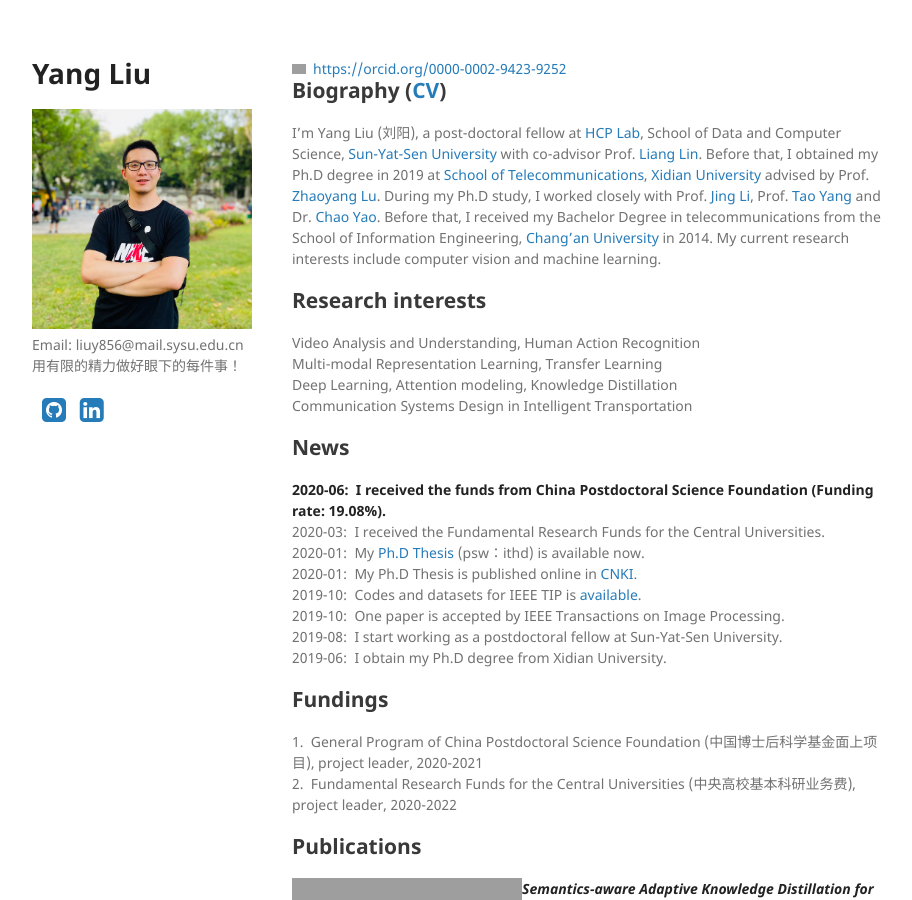
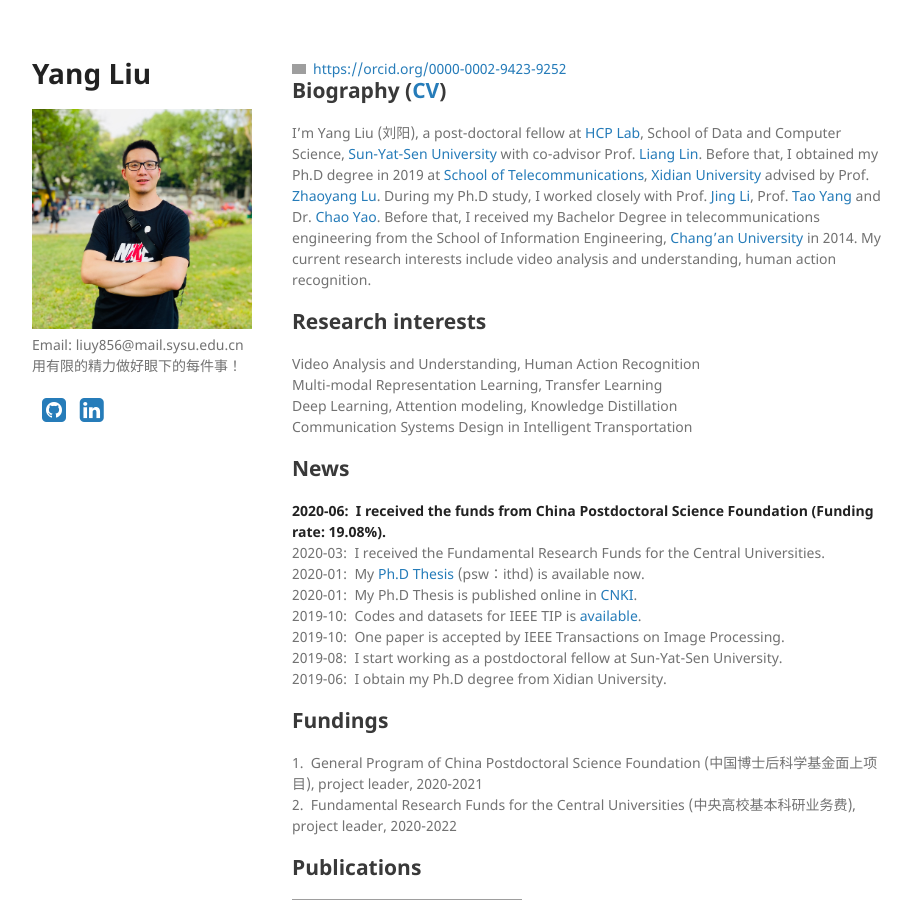
Before and after one commit to YangLiu9208/home, a Jekyll site: the page built from index.md, in a window 1280 px wide and 900 px high. Shown: the whole window, without its empty margins (178-1090 px from the left). Built offline with Jekyll 4.4.1, drawn with Linux system fonts in a browser that asks for light colours; a style sheet for code colours, icons or effects is not loaded; grey boxes are pictures that could not be loaded.

Commit message:
Update index.md

```diff
--- a/index.md
+++ b/index.md
@@ -4,7 +4,7 @@ layout: default
 <div itemscope itemtype="https://schema.org/Person"><a itemprop="sameAs" content="https://orcid.org/0000-0002-9423-9252" href="https://orcid.org/0000-0002-9423-9252" target="orcid.widget" rel="noopener noreferrer" style="vertical-align:top;"><img src="https://orcid.org/sites/default/files/images/orcid_16x16.png" style="width:1em;margin-right:.5em;" alt="ORCID iD icon">https://orcid.org/0000-0002-9423-9252</a></div>
 
 ## Biography ([CV](https://drive.google.com/file/d/1Q5dyiX7RWbashRSv-_U7NgtH3hqfy2q9/view?usp=sharing))
-I'm Yang Liu (刘阳), a post-doctoral fellow at [HCP Lab](http://www.sysu-hcp.net/home/), School of Data and Computer Science, [Sun-Yat-Sen University](http://www.sysu.edu.cn/) with co-advisor Prof. [Liang Lin](http://www.linliang.net/). Before that, I obtained my Ph.D degree in 2019 at [School of Telecommunications](http://ste.xidian.edu.cn/), [Xidian University](https://www.xidian.edu.cn/) advised by Prof. [Zhaoyang Lu](http://web.xidian.edu.cn/zhylu/). During my Ph.D study, I worked closely with Prof. [Jing Li](https://web.xidian.edu.cn/jingli/), Prof. [Tao Yang](https://scholar.google.com/citations?hl=en&user=Lvn4nH8AAAAJ) and Dr. [Chao Yao](https://scholar.google.com/citations?user=n6w02qoAAAAJ&hl=en). Before that, I received my Bachelor Degree in telecommunications from the School of Information Engineering, [Chang’an University](http://www.chd.edu.cn/) in 2014. My current research interests include computer vision and machine learning.
+I'm Yang Liu (刘阳), a post-doctoral fellow at [HCP Lab](http://www.sysu-hcp.net/home/), School of Data and Computer Science, [Sun-Yat-Sen University](http://www.sysu.edu.cn/) with co-advisor Prof. [Liang Lin](http://www.linliang.net/). Before that, I obtained my Ph.D degree in 2019 at [School of Telecommunications](http://ste.xidian.edu.cn/), [Xidian University](https://www.xidian.edu.cn/) advised by Prof. [Zhaoyang Lu](http://web.xidian.edu.cn/zhylu/). During my Ph.D study, I worked closely with Prof. [Jing Li](https://web.xidian.edu.cn/jingli/), Prof. [Tao Yang](https://scholar.google.com/citations?hl=en&user=Lvn4nH8AAAAJ) and Dr. [Chao Yao](https://scholar.google.com/citations?user=n6w02qoAAAAJ&hl=en). Before that, I received my Bachelor Degree in telecommunications engineering from the School of Information Engineering, [Chang’an University](http://www.chd.edu.cn/) in 2014. My current research interests include video analysis and understanding, human action recognition.
 
 ## Research interests
 Video Analysis and Understanding, Human Action Recognition
```
